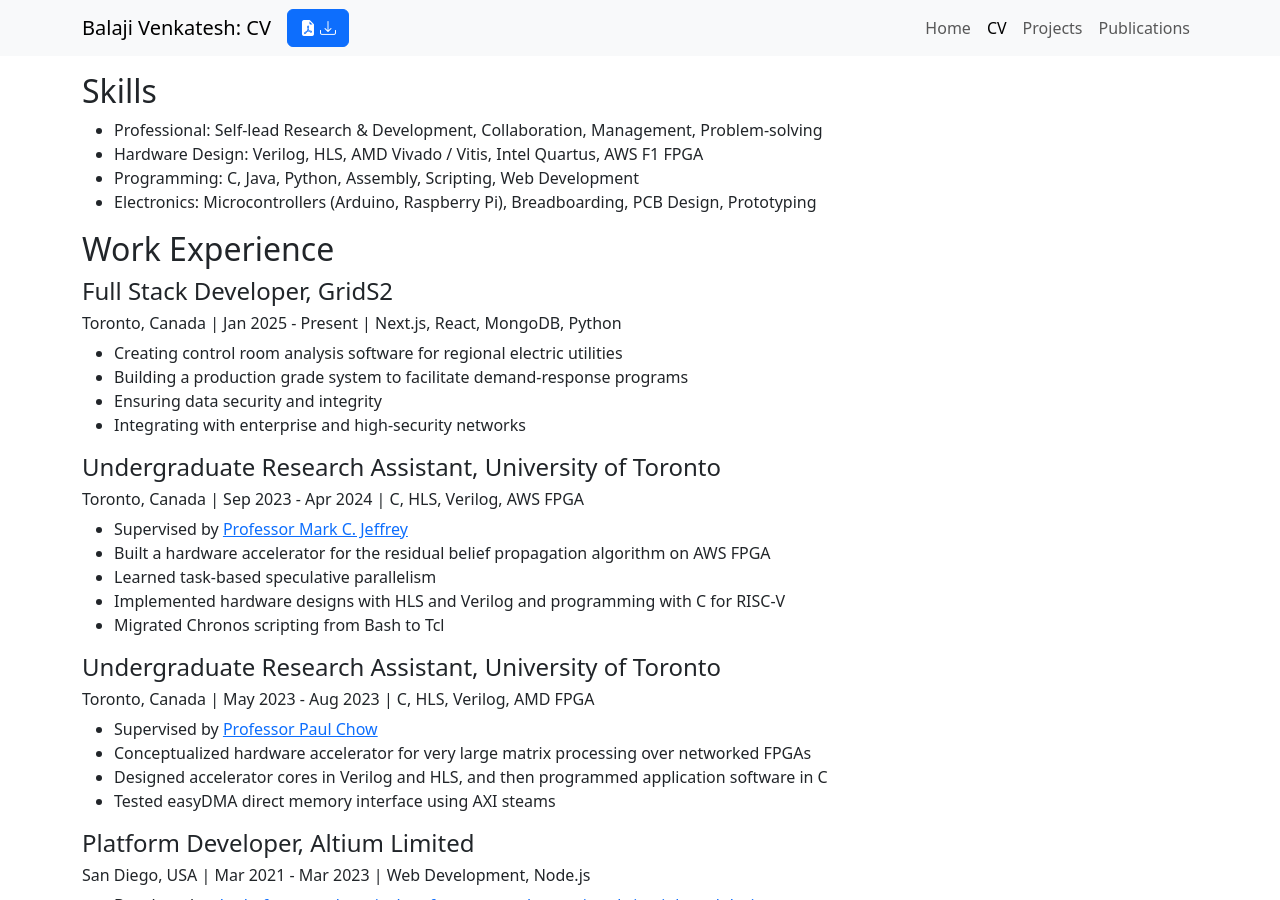
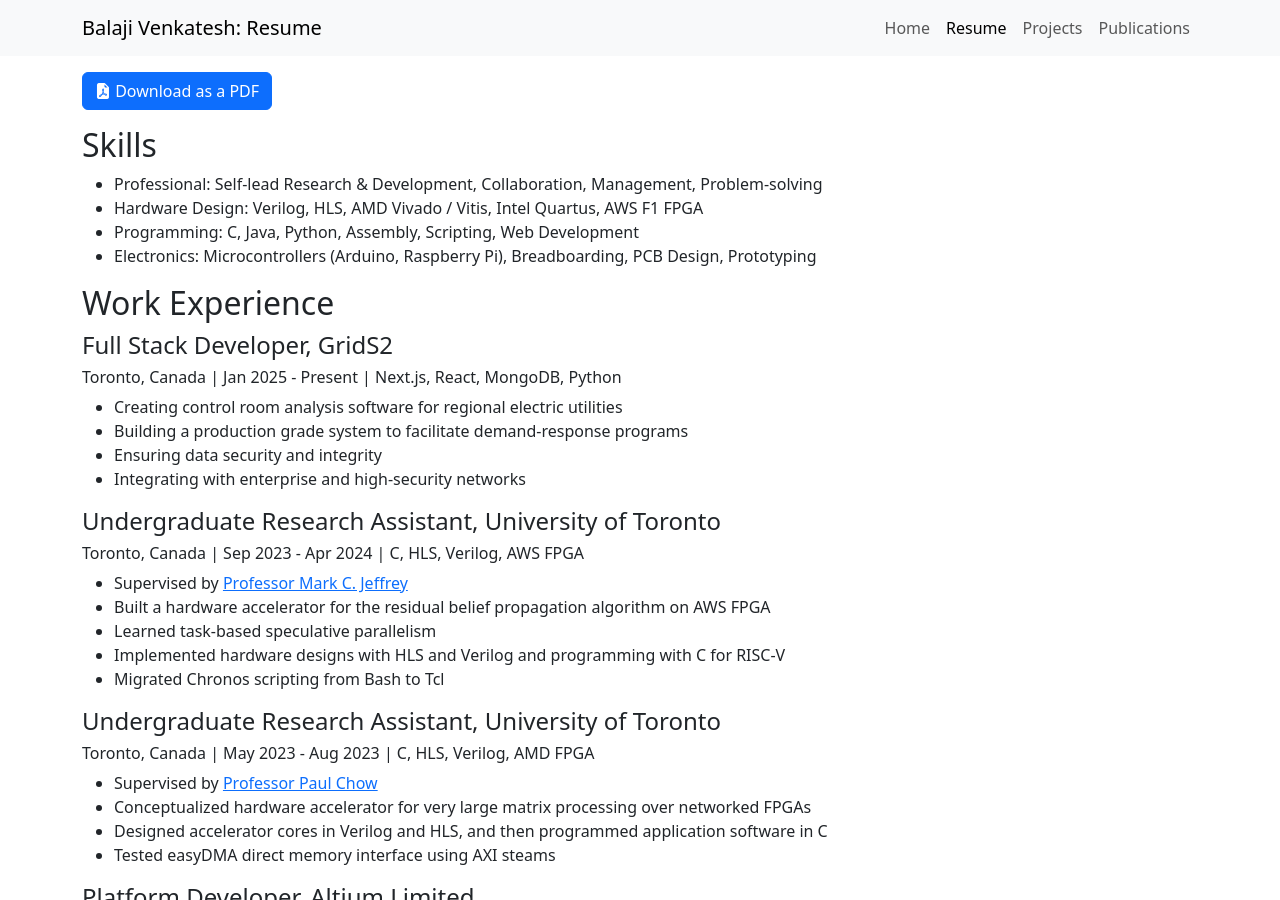
Before and after one commit to balaji-venkatesh/balaji-venkatesh.github.io, a Jekyll site: the page built from resume.md, in a window 1280 px wide and 900 px high. Built offline with Jekyll 4.4.1, drawn with Linux system fonts in a browser that asks for light colours.

Commit message:
rename resume and remove navbar button

```diff
--- a/cv.md
+++ b/resume.md
@@ -1,7 +1,9 @@
 ---
-title: CV
-navbarextra: <a href="/assets/bv-resume.pdf" type="button" class="me-auto btn btn-primary"><i class="bi-file-earmark-pdf-fill"></i> <i class="bi-download"></i></a>
+title: Resume
+order: 2
 ---
+
+<a href="/assets/bv-resume.pdf" type="button" class="me-auto btn btn-primary"><i class="bi-file-earmark-pdf-fill"></i> Download as a PDF</a>
 
 ## Skills
 
```
